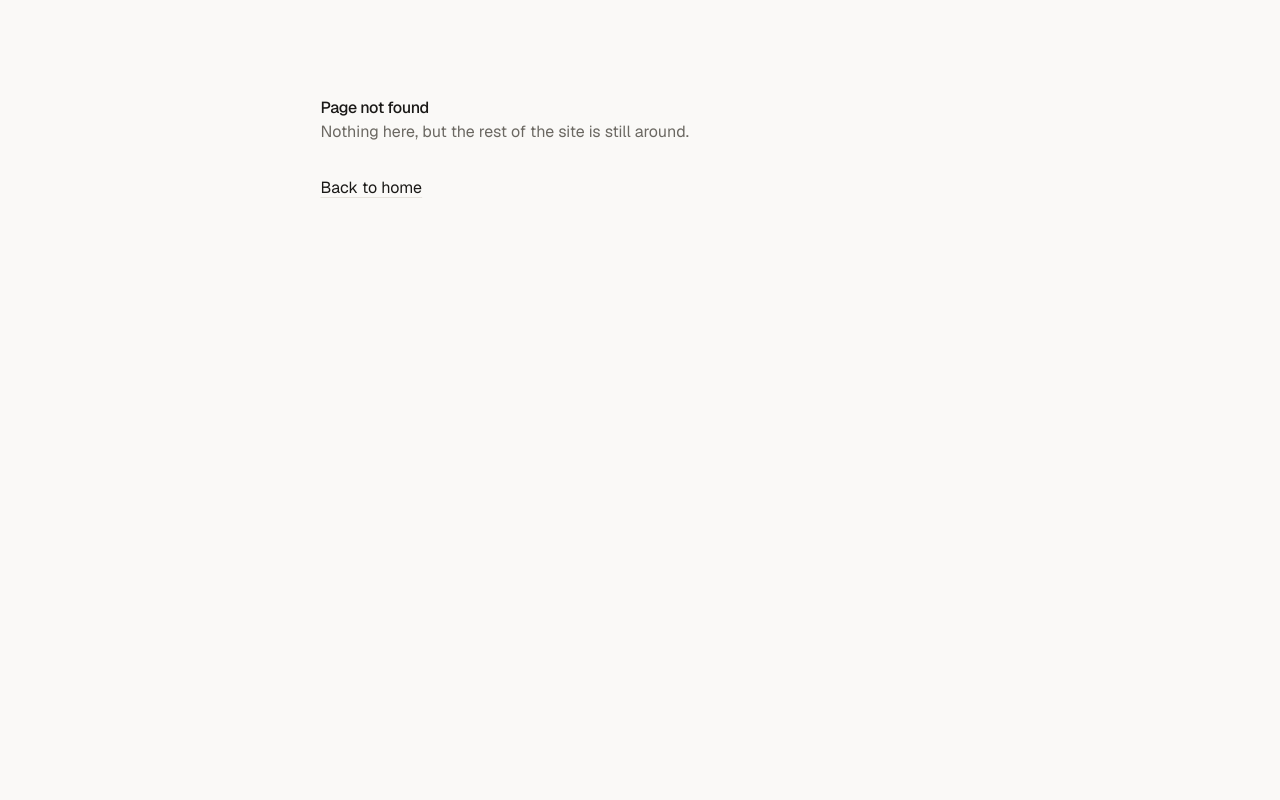
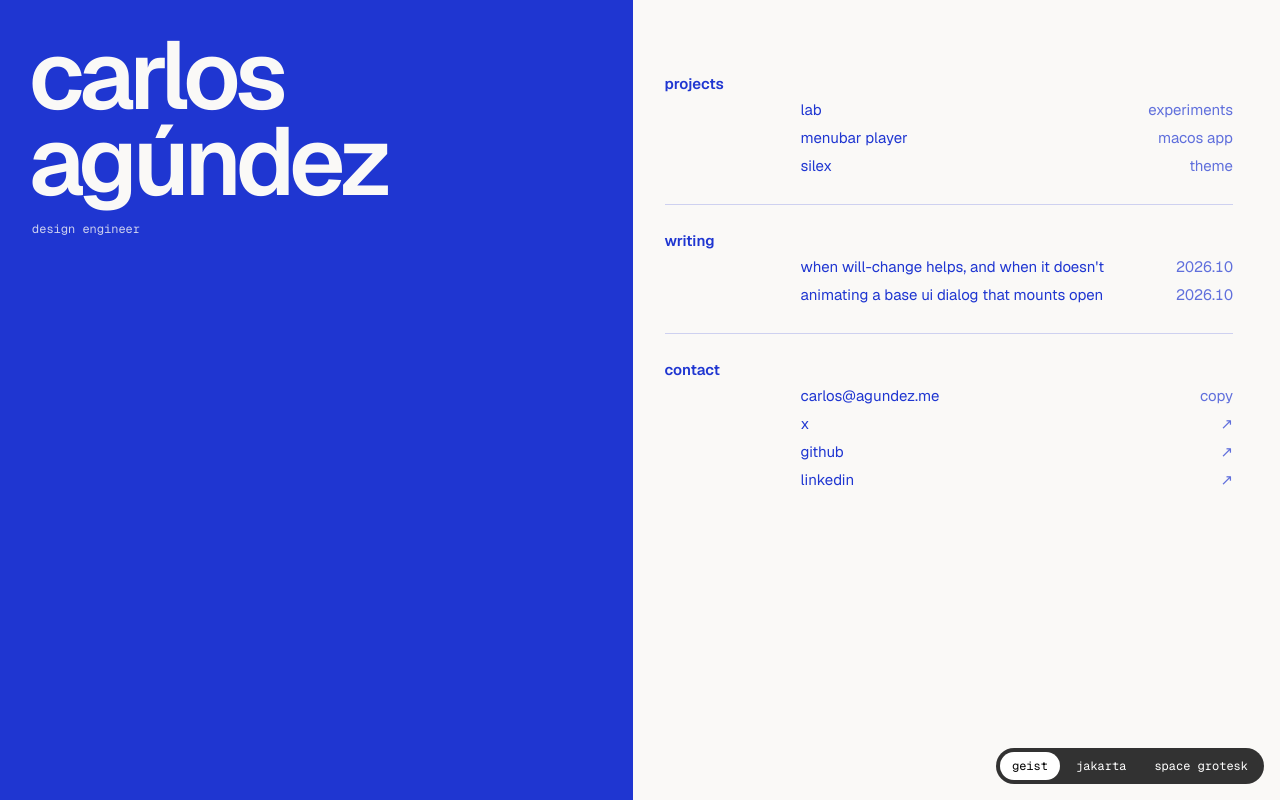
Before and after one commit to cagndz/agundez-me, a Next.js app: page /type/geist in a window 1280 px wide. Before the commit this address had no page. Built offline with nearby package versions, Linux system fonts and the light colour scheme.

Commit message:
chore(home): add a temporary page to compare typefaces
/type/geist, /type/jakarta and /type/space-grotesk show the homepage in
each face, with a switch in the corner. Not indexed. It goes once a face
is picked.

```diff
--- /dev/null
+++ b/src/app/(home)/type/[face]/page.tsx
@@ -0,0 +1,49 @@
+import type { Metadata } from 'next'
+import Link from 'next/link'
+import { Home } from '@/components/home/home'
+import type { Face } from '@/components/home/faces/face'
+import { geist } from '@/components/home/faces/geist'
+import { jakarta } from '@/components/home/faces/jakarta'
+import { spaceGrotesk } from '@/components/home/faces/space-grotesk'
+import { getAllPosts } from '@/lib/writing'
+
+// The homepage set in each candidate face, to compare them side by side in
+// tabs. Temporary: it goes once the face is picked.
+
+const FACES: Record<string, Face> = {
+	geist,
+	jakarta,
+	'space-grotesk': spaceGrotesk,
+}
+
+export const dynamicParams = false
+
+export function generateStaticParams() {
+	return Object.keys(FACES).map((face) => ({ face }))
+}
+
+export const metadata: Metadata = {
+	robots: { index: false, follow: false },
+}
+
+export default async function TypePage({ params }: PageProps<'/type/[face]'>) {
+	const { face } = await params
+	const posts = await getAllPosts()
+	return (
+		<>
+			<Home posts={posts} face={FACES[face]} />
+			<nav className='fixed right-4 bottom-4 z-10 flex gap-1 rounded-full bg-black/80 p-1 font-mono text-xs text-white backdrop-blur'>
+				{Object.entries(FACES).map(([slug, f]) => (
+					<Link
+						key={slug}
+						href={`/type/${slug}`}
+						aria-current={slug === face ? 'page' : undefined}
+						className='rounded-full px-3 py-1.5 aria-[current=page]:bg-white aria-[current=page]:text-black'
+					>
+						{f.label}
+					</Link>
+				))}
+			</nav>
+		</>
+	)
+}
--- /dev/null
+++ b/src/components/home/faces/space-grotesk.ts
@@ -0,0 +1,11 @@
+import { Space_Grotesk } from 'next/font/google'
+import type { Face } from './face'
+
+const font = Space_Grotesk({ subsets: ['latin'] })
+
+export const spaceGrotesk: Face = {
+	label: 'space grotesk',
+	className: font.className,
+	tracking: '-0.05em',
+	bearing: '0.045em',
+}
```
